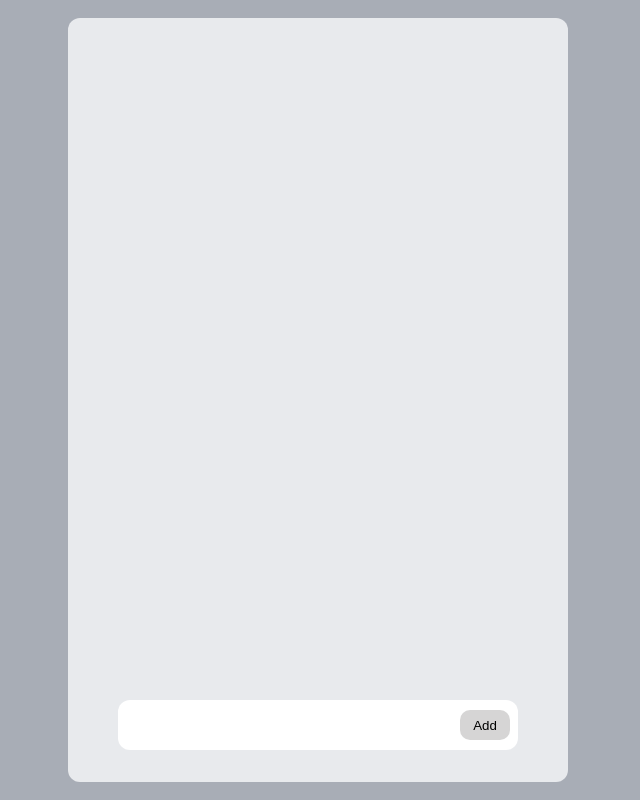
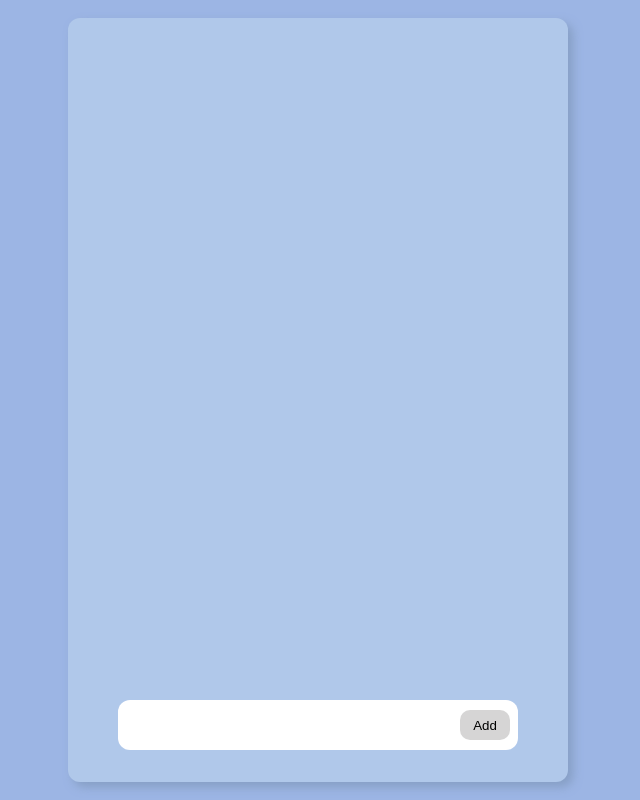
Before and after one commit to samiracode/redux-todo, a React (Create React App) app: page / in a window 1280 px wide. Shown: the whole page, without its empty margins (322-962 px from the left). Built offline with nearby package versions, Linux system fonts and the light colour scheme.

Commit message:
box-shados

```diff
--- a/src/App.css
+++ b/src/App.css
@@ -1,7 +1,7 @@
 .app{
     height: 100vh;
     width: 100vw;
-    background-color: rgb(168, 173, 182);
+    background-color: rgb(156, 181, 228);
     display: grid;
     place-items: center;
 }
@@ -12,9 +12,11 @@
     display: flex;
     flex-direction: column;
     align-items: center;
-    background-color: rgb(232, 234, 237);
+    background-color: rgb(176, 200, 234);
     border-radius: 12px;
     padding: 32px 0;
+    box-shadow: 5px 5px 10px rgba(126, 150, 184, 0.7);
+
 }
 
 .app__todoContainer{
--- a/src/components/TodoItem.css
+++ b/src/components/TodoItem.css
@@ -14,4 +14,5 @@
 
 .todoItem--done {
     text-decoration: line-through;
+    order: 999; /* Set a high order value for completed tasks */
 }
--- a/src/components/TodoItem.js
+++ b/src/components/TodoItem.js
@@ -1,28 +1,26 @@
+import React from 'react';
+import { useDispatch } from 'react-redux';
+import './TodoItem.css';
+import { Checkbox } from '@material-ui/core';
+import { setCheck } from '../features/todoSlice';
 
-import React from 'react'
-import { useDispatch } from 'react-redux'
-import './TodoItem.css'
-import { Checkbox } from '@material-ui/core'
+function TodoItem({ name, done, id }) {
+    const dispatch = useDispatch();
+    const handleCheck = () => {
+        dispatch(setCheck(id));
+    };
 
-import { setCheck } from '../features/todoSlice'
-
-
-function TodoItem  ({ name, done, id }) {
-    const dispatch = useDispatch()
-    const handleCheck = () => {
-        dispatch(setCheck(id))
-    }
     return (
-    <div className='todoItem'>
+        <div className={`todoItem ${done ? 'todoItem--done' : ''}`}>
             <Checkbox
                 checked={done}
                 color='primary'
                 onChange={handleCheck}
                 inputProps={{ 'aria-label': 'secondary checkbox' }}
             />
-        <p className={done && 'todoItem--done'}>{name}</p>
+            <p>{name}</p>
         </div>
-  )
+    );
 }
 
-export default TodoItem
+export default TodoItem;
```
Lines whose indentation alone changed are shown as unchanged.
